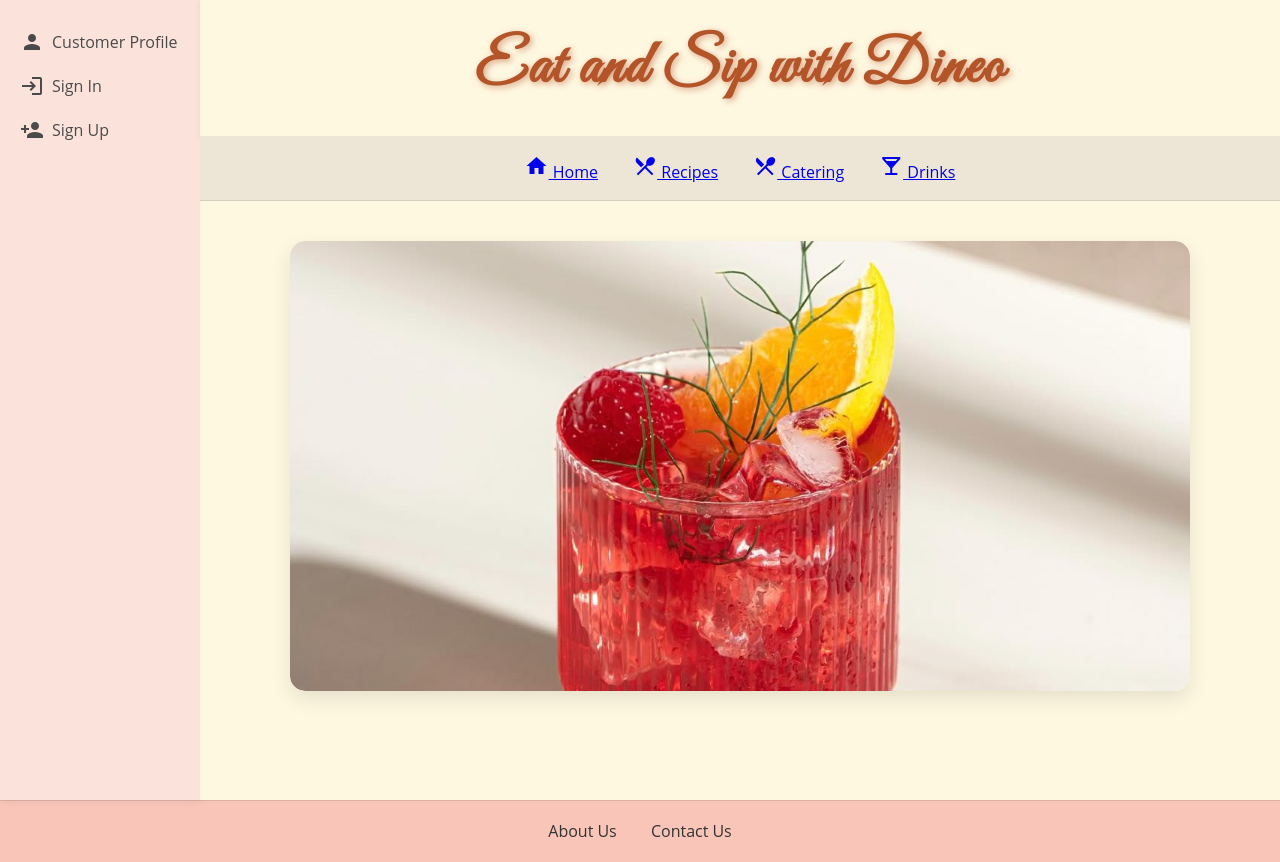
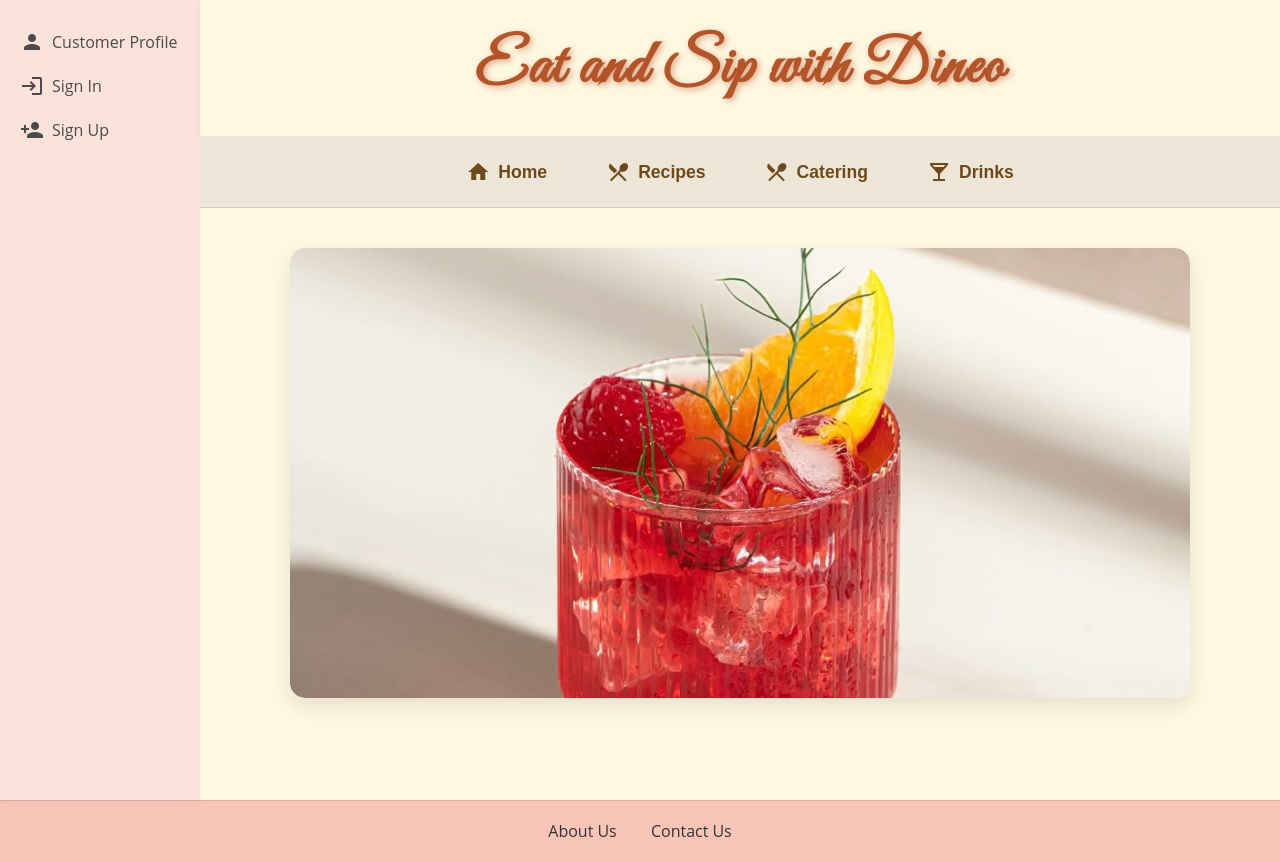
Before and after one commit to bida24-120/Eat-Sip-with-Dineo, a plain HTML site: page index.html in a window 1280 px wide. Drawn offline with Linux system fonts and the light colour scheme.

Commit message:
Update index.html

```diff
--- a/index.html
+++ b/index.html
@@ -28,10 +28,10 @@
 
       <!-- Top Navigation -->
       <nav class="top-nav">
-        <a href="index.html"><span class="material-icons">home</span> Home</a>
-        <a href="recipes.html"><span class="material-icons">restaurant_menu</span> Recipes</a>
-        <a href="catering.html"><span class="material-icons">local_dining</span> Catering</a>
-        <a href="drinks.html"><span class="material-icons">local_bar</span> Drinks</a>
+        <button><span class="material-icons">home</span> Home</button>
+        <button><span class="material-icons">restaurant_menu</span> Recipes</button>
+        <button><span class="material-icons">local_dining</span> Catering</button>
+        <button><span class="material-icons">local_bar</span> Drinks</button>
       </nav>
 
       <!-- Hero Section -->
```
